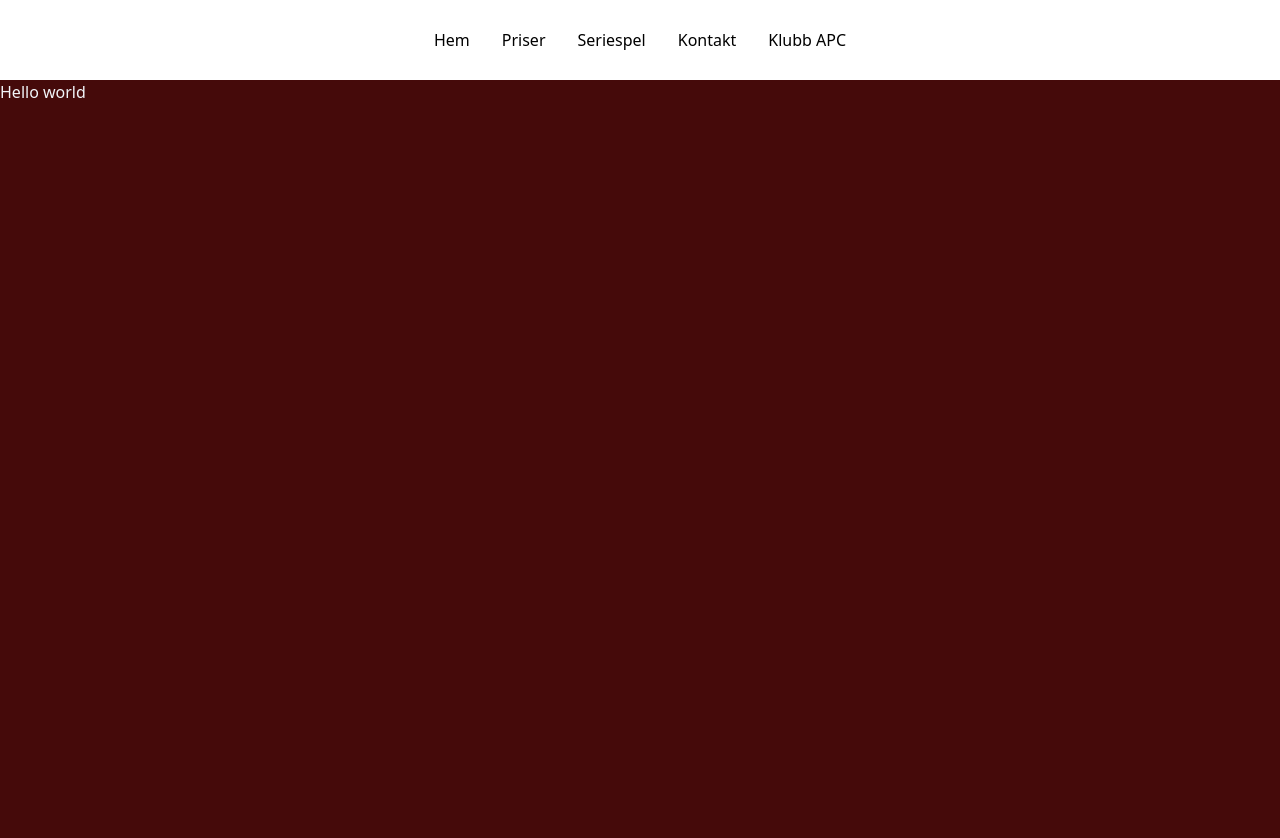
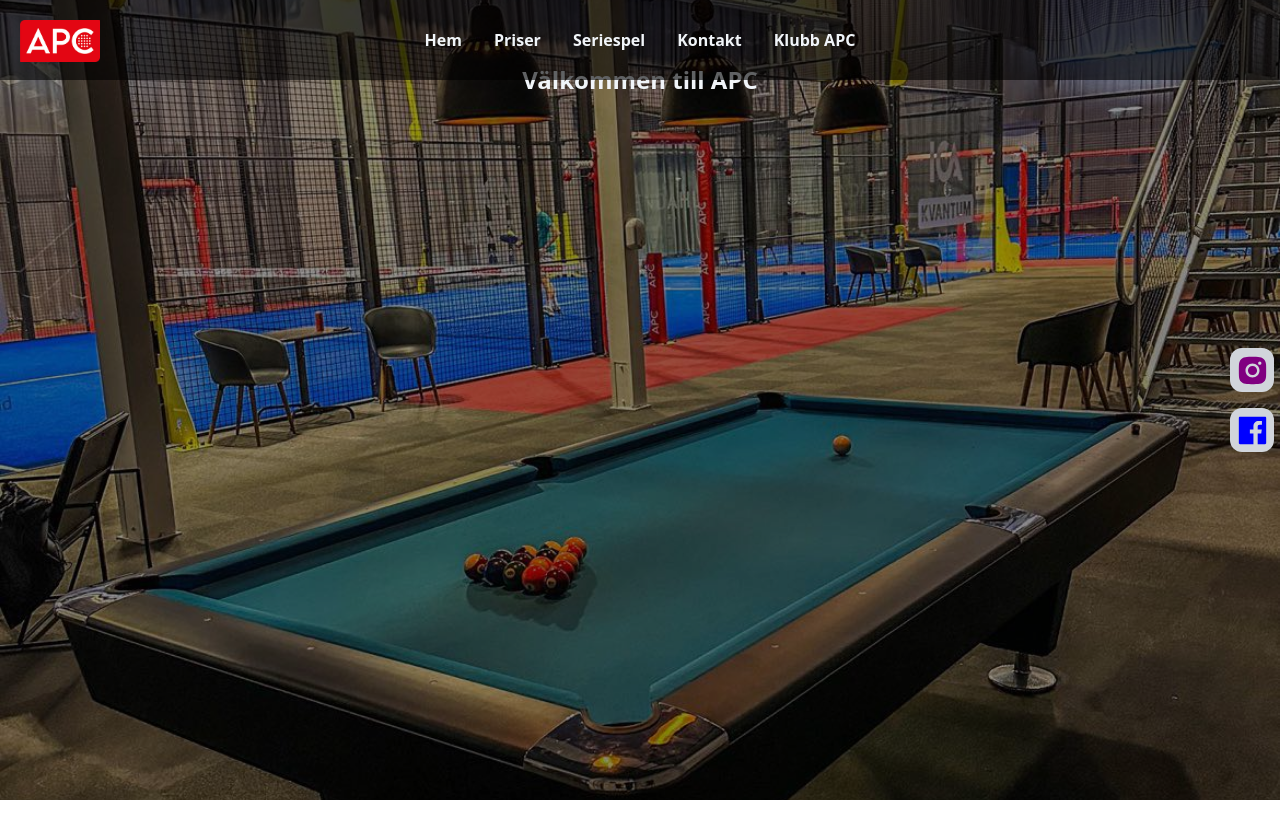
Before and after one commit to antonjanzon95/apc, a Next.js app: page / in a window 1280 px wide. Shown: the top 838 px of the page. After the commit the page ends 800 px from the top, so only its background shows below. Built offline with nearby package versions, Linux system fonts and the light colour scheme.

Commit message:
bg-img, logo, social links/icons, header

```diff
--- a/components/Layout.tsx
+++ b/components/Layout.tsx
@@ -1,6 +1,8 @@
 import React, { ReactNode } from "react";
 import Navbar from "./Navbar";
 import MobileNav from "./MobileNav";
+import MobileHeader from "./MobileHeader";
+import Sidebar from "./Sidebar";
 
 interface Props {
   children: ReactNode;
@@ -10,6 +12,8 @@ const Layout: React.FC<Props> = ({ children }) => {
   return (
     <>
       <Navbar />
+      <MobileHeader />
+      <Sidebar />
       <MobileNav />
       <section className="text-slate-100 bg-red-950 min-h-screen">
         {children}
--- /dev/null
+++ b/components/MobileHeader.tsx
@@ -0,0 +1,22 @@
+import React from "react";
+import Image from "next/image";
+import { AiFillInstagram, AiFillFacebook } from "react-icons/ai";
+
+const MobileHeader = () => {
+  return (
+    <header className="laptop:hidden w-screen fixed top-0 h-16 p-4 flex justify-between items-center bg-black bg-opacity-60 text-slate-100">
+      <Image
+        src={"/header-logo.png"}
+        width={80}
+        height={40}
+        alt="header-logo"
+      />
+
+      <button className="w-24 h-10 bg-gradient-to-r from-red-700 to-red-600 rounded">
+        Bli medlem
+      </button>
+    </header>
+  );
+};
+
+export default MobileHeader;
--- a/components/MobileNav.tsx
+++ b/components/MobileNav.tsx
@@ -2,44 +2,34 @@ import React from "react";
 import Link from "next/link";
 import Image from "next/image";
 import { BiMoney, BiTennisBall } from "react-icons/bi";
-import { AiOutlinePhone } from "react-icons/ai";
+import { AiOutlineHome } from "react-icons/ai";
 
 const MobileNav = () => {
+  const linkStyle = "flex flex-col justify-center items-center";
+
   return (
     <>
-      <nav className="laptop:hidden w-screen fixed bottom-0 h-20 text-slate-100 flex items-center justify-center bg-red-900">
-        <ul className="flex gap-8 items-center justify-center">
-          <li>
-            <Link
-              href={"/priser"}
-              className="flex flex-col justify-center items-center"
-            >
+      <nav className="laptop:hidden w-screen fixed bottom-0 h-20 text-slate-100 flex items-center justify-center bg-red-700">
+        <ul className="flex items-center w-full h-full">
+          <li className="w-1/4">
+            <Link href={"/"} className={linkStyle}>
+              <AiOutlineHome size={28} /> Hem
+            </Link>
+          </li>
+          <li className="w-1/4">
+            <Link href={"/priser"} className={linkStyle}>
               <BiMoney size={28} />
               Priser
             </Link>
           </li>
-          <li>
-            <Link
-              href={"/seriespel"}
-              className="flex flex-col justify-center items-center"
-            >
+          <li className="w-1/4">
+            <Link href={"/seriespel"} className={linkStyle}>
               <BiTennisBall size={28} />
               Seriespel
             </Link>
           </li>
-          <li>
-            <Link
-              href={"/kontakt"}
-              className="flex flex-col justify-center items-center"
-            >
-              <AiOutlinePhone size={28} /> Kontakt
-            </Link>
-          </li>
-          <li>
-            <Link
-              href={"/klubb-apc"}
-              className="flex flex-col justify-center items-center"
-            >
+          <li className="w-1/4">
+            <Link href={"/klubb-apc"} className={linkStyle}>
               <Image
                 src={"/apc-logo.png"}
                 width={36.33}
--- a/components/Navbar.tsx
+++ b/components/Navbar.tsx
@@ -1,5 +1,6 @@
 import React, { useState } from "react";
 import Link from "next/link";
+import Image from "next/image";
 
 const Navbar = () => {
   const [showMenu, setShowMenu] = useState(false);
@@ -8,8 +9,15 @@ const Navbar = () => {
 
   return (
     <>
-      <nav className="w-screen flex items-center justify-center">
-        <ul className={`hidden laptop:flex gap-8 h-20 items-center`}>
+      <nav className="hidden w-screen laptop:flex items-center justify-center fixed top-0 text-slate-100 font-bold bg-black bg-opacity-60">
+        <Image
+          src={"/header-logo.png"}
+          width={80}
+          height={40}
+          alt="header-logo"
+          className="absolute left-5 top-5"
+        />
+        <ul className={`flex gap-8 h-20 items-center`}>
           <li>
             <Link href={"/"}>Hem</Link>
           </li>
--- /dev/null
+++ b/components/Sidebar.tsx
@@ -0,0 +1,27 @@
+import React from "react";
+import { AiFillInstagram, AiFillFacebook } from "react-icons/ai";
+
+const Sidebar = () => {
+  return (
+    <>
+      <div className="fixed h-screen right-0 w-14 flex flex-col items-center justify-center gap-4">
+        <a
+          href="https://www.instagram.com/padelcenteravesta/?hl=en"
+          target="_blank"
+          className="w-11 h-11 rounded-3xl laptop:rounded-xl laptop:hover:rounded-3xl transition ease-in-out duration-300 bg-gray-300 flex justify-center items-center"
+        >
+          <AiFillInstagram size={35} color="purple" />
+        </a>
+        <a
+          href="https://www.facebook.com/people/Avesta-Padelcenter/100063650646899/"
+          target="_blank"
+          className="w-11 h-11 rounded-3xl laptop:rounded-xl laptop:hover:rounded-3xl transition ease-in-out duration-300 bg-gray-300 flex justify-center items-center"
+        >
+          <AiFillFacebook size={35} color="blue" />
+        </a>
+      </div>
+    </>
+  );
+};
+
+export default Sidebar;
--- a/pages/index.tsx
+++ b/pages/index.tsx
@@ -11,7 +11,24 @@ export default function Home() {
         <link rel="icon" href="/favicon.ico" />
       </Head>
       <Layout>
-        <main>Hello world</main>
+        <main
+          className="bg-cover bg-center h-screen z-[-1]"
+          style={{ backgroundImage: "url('/apc-biljard.jpg')" }}
+        >
+          <div className="bg-black h-screen bg-opacity-40 pt-16">
+            <div className="container mx-auto">
+              <h1 className="text-center text-2xl font-extrabold">
+                Välkommen till APC
+              </h1>
+              {/* <button className="absolute top-[50%] left-[50%] w-28 h-10 bg-gradient-to-r from-red-700 to-red-600 rounded">
+                Bli medlem
+              </button>
+              <button className="absolute top-[50%] left-[20%] w-28 h-10 bg-gradient-to-r from-red-700 to-red-600 rounded">
+                Kontaka oss
+              </button> */}
+            </div>
+          </div>
+        </main>
       </Layout>
     </>
   );
```
Also changed, not shown: public/apc-biljard.jpg (added), public/header-logo.png (added).
